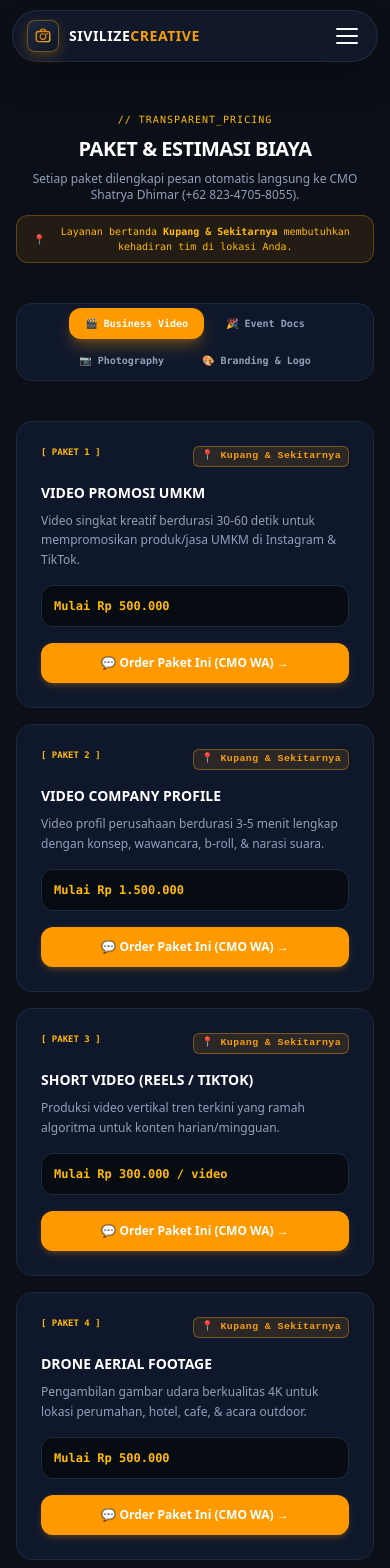
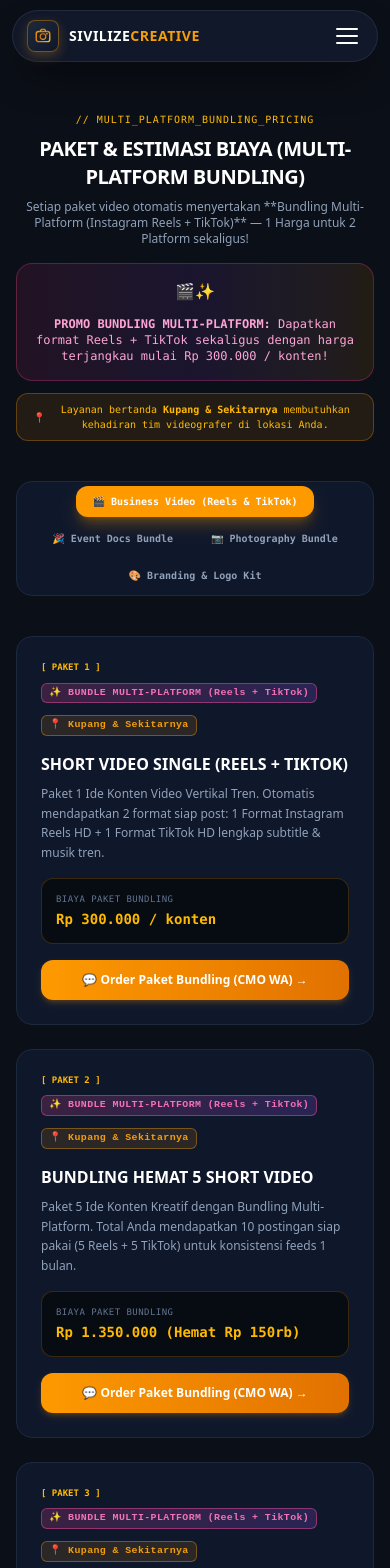
Before and after one commit to muhamadadrian210-debug/sivilize-creative, a Next.js app: page /harga in a window 390 px wide. Shown: the top 1568 px of the page. Built offline with nearby package versions, Linux system fonts and the light colour scheme.

Commit message:
feat: add multi-platform cross-publishing bundling (Instagram Reels + TikTok) across all pricing packages starting at Rp 300.000 / video in Paket & Harga page

```diff
--- a/src/app/harga/page.tsx
+++ b/src/app/harga/page.tsx
@@ -27,6 +27,28 @@ const KupangTag = () => (
   </span>
 );
 
+// Tag Bundling Multi-Platform
+const BundleTag = () => (
+  <span style={{
+    display: "inline-flex",
+    alignItems: "center",
+    gap: "4px",
+    background: "linear-gradient(135deg, rgba(236, 72, 153, 0.2) 0%, rgba(139, 92, 246, 0.2) 100%)",
+    border: "1px solid rgba(236, 72, 153, 0.5)",
+    color: "#f472b6",
+    fontSize: "0.62rem",
+    fontWeight: 800,
+    padding: "2px 7px",
+    borderRadius: "6px",
+    letterSpacing: "0.4px",
+    fontFamily: "monospace",
+    whiteSpace: "nowrap",
+    marginBottom: "8px"
+  }}>
+    ✨ BUNDLE MULTI-PLATFORM (Reels + TikTok)
+  </span>
+);
+
 export default function HargaPage() {
   const [activeCategory, setActiveCategory] = useState<"video" | "event" | "photo" | "branding">("video");
 
@@ -34,118 +56,141 @@ export default function HargaPage() {
 
   const videoPackages = [
     {
-      name: "Video Promosi UMKM",
-      price: "Mulai Rp 500.000",
-      desc: "Video singkat kreatif berdurasi 30-60 detik untuk mempromosikan produk/jasa UMKM di Instagram & TikTok.",
+      name: "Short Video Single (Reels + TikTok)",
+      price: "Rp 300.000 / konten",
+      desc: "Paket 1 Ide Konten Video Vertikal Tren. Otomatis mendapatkan 2 format siap post: 1 Format Instagram Reels HD + 1 Format TikTok HD lengkap subtitle & musik tren.",
       onLocation: true,
-      waMessage: "Halo Mas Shatrya Dhimar (CMO Sivilize Creative),\n\nSaya tertarik untuk berkonsultasi mengenai paket *Video Promosi UMKM (Mulai Rp 500.000)*.\n\nBoleh dibantu koordinasi jadwal shooting & konsep awalnya? Terima kasih."
+      bundle: true,
+      waMessage: "Halo Mas Shatrya Dhimar (CMO Sivilize Creative),\n\nSaya tertarik mengambil paket *Short Video Single (Rp 300.000/konten - Bundling Reels & TikTok)*.\n\nBoleh dibantu alur konsep & pengerjaannya? Terima kasih."
     },
     {
-      name: "Video Company Profile",
-      price: "Mulai Rp 1.500.000",
-      desc: "Video profil perusahaan berdurasi 3-5 menit lengkap dengan konsep, wawancara, b-roll, & narasi suara.",
+      name: "Bundling Hemat 5 Short Video",
+      price: "Rp 1.350.000 (Hemat Rp 150rb)",
+      desc: "Paket 5 Ide Konten Kreatif dengan Bundling Multi-Platform. Total Anda mendapatkan 10 postingan siap pakai (5 Reels + 5 TikTok) untuk konsistensi feeds 1 bulan.",
       onLocation: true,
-      waMessage: "Halo Mas Shatrya Dhimar (CMO Sivilize Creative),\n\nSaya bermaksud berkonsultasi mengenai pembuatan *Video Company Profile (Mulai Rp 1.500.000)* untuk perusahaan/instansi kami.\n\nBoleh dibantu jadwal rapat brief & penawarannya? Terima kasih."
+      bundle: true,
+      waMessage: "Halo Mas Shatrya Dhimar (CMO Sivilize Creative),\n\nSaya mau order paket *Bundling Hemat 5 Short Video (Rp 1.350.000 - Total 10 Posting Reels & TikTok)*.\n\nBoleh dibantu koordinasi jadwal shooting & ide videonya? Terima kasih."
     },
     {
-      name: "Short Video (Reels / TikTok)",
-      price: "Mulai Rp 300.000 / video",
-      desc: "Produksi video vertikal tren terkini yang ramah algoritma untuk konten harian/mingguan.",
+      name: "Bundling Bulanan (12 Video Multi-Platform)",
+      price: "Rp 2.900.000 / bulan",
+      desc: "Paket Konten Rutin Bulanan (3 Konten/minggu). 12 Konsep Video Kreatif di-bundle untuk Instagram Reels + TikTok (Total 24 postingan), gratis Scriptwriting, Voiceover, & Hashtag Research.",
       onLocation: true,
-      waMessage: "Halo Mas Shatrya Dhimar (CMO Sivilize Creative),\n\nSaya tertarik mengambil paket *Short Video Reels / TikTok (Mulai Rp 300.000/video)* untuk media sosial bisnis saya.\n\nBoleh dibantu informasi alur pengerjaannya? Terima kasih."
+      bundle: true,
+      waMessage: "Halo Mas Shatrya Dhimar (CMO Sivilize Creative),\n\nSaya tertarik mengambil paket *Bundling Bulanan 12 Video (Rp 2.900.000/bulan - 24 Post Reels & TikTok)*.\n\nBoleh dibantu jadwal meeting brief-nya? Terima kasih."
+    },
+    {
+      name: "Video Promosi UMKM Bundling",
+      price: "Mulai Rp 500.000",
+      desc: "Video promosi produk 30-60 detik High-Quality. Dilengkapi Bundling 3 Platform sekaligus (Instagram Reels, TikTok, & YouTube Shorts) untuk jangkauan maksimal.",
+      onLocation: true,
+      bundle: true,
+      waMessage: "Halo Mas Shatrya Dhimar (CMO Sivilize Creative),\n\nSaya tertarik berkonsultasi paket *Video Promosi UMKM Bundling (Mulai Rp 500.000)*.\n\nBoleh dibantu konsep videonya? Terima kasih."
+    },
+    {
+      name: "Video Company Profile + Teaser Bundle",
+      price: "Mulai Rp 1.500.000",
+      desc: "Video profil perusahaan 3-5 menit (4K) + Bundling Bonus 3 Cut Teaser Vertikal (Format Reels & TikTok) untuk promosi cepat di media sosial.",
+      onLocation: true,
+      bundle: true,
+      waMessage: "Halo Mas Shatrya Dhimar (CMO Sivilize Creative),\n\nSaya bermaksud berkonsultasi mengenai *Video Company Profile + Bonus Teaser Bundle (Mulai Rp 1.500.000)* untuk perusahaan/instansi kami.\n\nBoleh dibantu penawarannya? Terima kasih."
     },
     {
       name: "Drone Aerial Footage",
       price: "Mulai Rp 500.000",
-      desc: "Pengambilan gambar udara berkualitas 4K untuk lokasi perumahan, hotel, cafe, & acara outdoor.",
+      desc: "Pengambilan gambar udara 4K untuk lokasi perumahan, hotel, cafe, & acara outdoor. Termasuk potongan video vertikal Reels/TikTok.",
       onLocation: true,
-      waMessage: "Halo Mas Shatrya Dhimar (CMO Sivilize Creative),\n\nSaya membutuhkan layanan *Drone Aerial Footage (Mulai Rp 500.000)* untuk pengambilan gambar udara di lokasi kami.\n\nBoleh dibantu ketersediaan tim videografernya? Terima kasih."
+      bundle: true,
+      waMessage: "Halo Mas Shatrya Dhimar (CMO Sivilize Creative),\n\nSaya membutuhkan *Drone Aerial Footage (Mulai Rp 500.000)*.\n\nBoleh dibantu ketersediaan tim videografernya? Terima kasih."
     }
   ];
 
   const eventPackages = [
     {
-      name: "Wedding Highlight",
+      name: "Wedding Highlight + Teaser Bundle",
       price: "Mulai Rp 2.500.000",
-      desc: "Video teaser & highlight pernikahan sinematik berdurasi 3-5 menit dengan color grading romantis.",
+      desc: "Video highlight pernikahan sinematik 3-5 menit (Horizontal 4K) + Bundling 2 Video Teaser Vertikal siap upload ke Instagram Reels & TikTok.",
       onLocation: true,
-      waMessage: "Halo Mas Shatrya Dhimar (CMO Sivilize Creative),\n\nSaya tertarik berkonsultasi untuk paket *Wedding Highlight Video (Mulai Rp 2.500.000)*.\n\nBoleh dibantu cek ketersediaan tanggal acara kami? Terima kasih."
+      bundle: true,
+      waMessage: "Halo Mas Shatrya Dhimar (CMO Sivilize Creative),\n\nSaya tertarik berkonsultasi untuk paket *Wedding Highlight + Teaser Bundle (Mulai Rp 2.500.000)*.\n\nBoleh dibantu cek ketersediaan tanggal acara kami? Terima kasih."
     },
     {
-      name: "Wedding Full Day",
+      name: "Wedding Full Day All-In-One",
       price: "Mulai Rp 5.000.000",
-      desc: "Dokumentasi penuh akad & resepsi seharian, video highlight, serta album foto fisik eksklusif.",
+      desc: "Dokumentasi penuh akad & resepsi seharian, album foto fisik eksklusif, plus Bundling Paket Teaser Sinematik Reels & TikTok.",
       onLocation: true,
-      waMessage: "Halo Mas Shatrya Dhimar (CMO Sivilize Creative),\n\nSaya bermaksud mengambil paket *Wedding Full Day Documentation (Mulai Rp 5.000.000)*.\n\nBoleh dibantu koordinasi tim dokumentasi & jadwal pertemuannya? Terima kasih."
+      bundle: true,
+      waMessage: "Halo Mas Shatrya Dhimar (CMO Sivilize Creative),\n\nSaya bermaksud mengambil paket *Wedding Full Day All-In-One (Mulai Rp 5.000.000)*.\n\nBoleh dibantu koordinasi tim dokumentasi? Terima kasih."
     },
     {
-      name: "Dokumentasi Seminar & Event",
+      name: "Seminar & Corporate Event Bundle",
       price: "Mulai Rp 1.500.000",
-      desc: "Liputan foto & video acara seminar, workshop, launching produk, atau konferensi bisnis.",
+      desc: "Liputan foto & video acara seminar/launching produk + Bundling 3 Video Highlight Vertikal (Reels/TikTok/Shorts) untuk recap instan.",
       onLocation: true,
-      waMessage: "Halo Mas Shatrya Dhimar (CMO Sivilize Creative),\n\nSaya butuh layanan *Dokumentasi Seminar & Corporate Event (Mulai Rp 1.500.000)* untuk acara instansi kami.\n\nBoleh dibantu pengiriman draf penawarannya? Terima kasih."
+      bundle: true,
+      waMessage: "Halo Mas Shatrya Dhimar (CMO Sivilize Creative),\n\nSaya butuh layanan *Dokumentasi Event Corporate Bundle (Mulai Rp 1.500.000)*.\n\nBoleh dibantu pengiriman draf penawarannya? Terima kasih."
     },
     {
-      name: "Dokumentasi Wisuda",
+      name: "Dokumentasi Wisuda & Reunion",
       price: "Mulai Rp 1.000.000",
-      desc: "Sesi foto personal, kelompok, & video kenangan momen kelulusan di kampus/sekolah.",
+      desc: "Sesi foto personal/kelompok + Bundling Video Kenangan Sinematik durasi 1 menit untuk Reels & TikTok.",
       onLocation: true,
-      waMessage: "Halo Mas Shatrya Dhimar (CMO Sivilize Creative),\n\nSaya tertarik mengambil paket *Dokumentasi Wisuda (Mulai Rp 1.000.000)*.\n\nBoleh dibantu koordinasi jadwal foto kelulusan kami? Terima kasih."
-    },
-    {
-      name: "Birthday & Party",
-      price: "Mulai Rp 800.000",
-      desc: "Dokumentasi foto & video acara ulang tahun, gathering keluarga, atau anniversary.",
-      onLocation: true,
-      waMessage: "Halo Mas Shatrya Dhimar (CMO Sivilize Creative),\n\nSaya mau tanya paket *Dokumentasi Birthday & Gathering (Mulai Rp 800.000)*.\n\nBoleh dibantu detail liputannya? Terima kasih."
+      bundle: true,
+      waMessage: "Halo Mas Shatrya Dhimar (CMO Sivilize Creative),\n\nSaya tertarik mengambil paket *Dokumentasi Wisuda & Reunion (Mulai Rp 1.000.000)*.\n\nBoleh dibantu jadwal kelulusan kami? Terima kasih."
     }
   ];
 
   const photoPackages = [
     {
-      name: "Foto Produk Studio",
+      name: "Foto Produk Studio + Video Reels Showcase",
       price: "Mulai Rp 150.000 / produk",
-      desc: "Pemotretan produk berlatar studio bersih (white/black/custom background) untuk e-commerce.",
+      desc: "Pemotretan produk studio berlatar bersih (white/black/custom) + Bundling 1 Video Showcase 360° Produk untuk Reels & TikTok.",
       onLocation: true,
-      waMessage: "Halo Mas Shatrya Dhimar (CMO Sivilize Creative),\n\nSaya ingin memesan sesi *Foto Produk Studio (Mulai Rp 150.000/produk)* untuk katalog toko online saya.\n\nBoleh dibantu koordinasi pengiriman produknya? Terima kasih."
+      bundle: true,
+      waMessage: "Halo Mas Shatrya Dhimar (CMO Sivilize Creative),\n\nSaya ingin memesan sesi *Foto Produk Studio + Video Reels Showcase (Mulai Rp 150.000/produk)*.\n\nBoleh dibantu koordinasi pengiriman produknya? Terima kasih."
     },
     {
-      name: "Foto Menu Makanan",
+      name: "Foto Menu Kuliner + Reel Foodie Bundle",
       price: "Mulai Rp 250.000 / sesi",
-      desc: "Food photography profesional dengan aksesoris pendukung untuk menu restoran & GoFood/GrabFood.",
+      desc: "Food photography profesional untuk resto/cafe + Bundling 1 Video Teaser Makanan menggugah selera untuk Reels & TikTok.",
       onLocation: true,
-      waMessage: "Halo Mas Shatrya Dhimar (CMO Sivilize Creative),\n\nSaya butuh sesi pemotretan *Foto Menu Makanan Restoran/Cafe (Mulai Rp 250.000/sesi)*.\n\nBoleh dibantu jadwal tim fotografer datang ke tempat kami? Terima kasih."
+      bundle: true,
+      waMessage: "Halo Mas Shatrya Dhimar (CMO Sivilize Creative),\n\nSaya membutuhkan sesi *Foto Menu Kuliner + Reel Foodie Bundle (Mulai Rp 250.000/sesi)*.\n\nBoleh dibantu jadwal tim fotografernya? Terima kasih."
     },
     {
-      name: "Foto Company & Direksi",
+      name: "Foto Company & Direksi Bundle",
       price: "Mulai Rp 500.000 / sesi",
-      desc: "Sesi foto profil direksi & fasilitas kantor untuk kebutuhan website & annual report.",
+      desc: "Sesi foto profil direksi & fasilitas kantor + Bundling Video Short Intro Direksi untuk kebutuhan website & medsos.",
       onLocation: true,
-      waMessage: "Halo Mas Shatrya Dhimar (CMO Sivilize Creative),\n\nSaya bermaksud mengajukan sesi pemotretan *Foto Company Profile & Direksi (Mulai Rp 500.000/sesi)*.\n\nBoleh dibantu jadwal & persiapan sesi perusahaannya? Terima kasih."
+      bundle: true,
+      waMessage: "Halo Mas Shatrya Dhimar (CMO Sivilize Creative),\n\nSaya bermaksud mengajukan *Foto Company & Direksi Bundle (Mulai Rp 500.000/sesi)*.\n\nBoleh dibantu persiapan sesinya? Terima kasih."
     }
   ];
 
   const brandingPackages = [
     {
-      name: "Desain Logo Vektor",
+      name: "Desain Logo Vektor + Social Media Kit",
       price: "Mulai Rp 350.000",
-      desc: "Perancangan logo profesional 3 opsi konsep lengkap dengan master file vektor (AI, EPS, PNG).",
+      desc: "Desain logo profesional 3 opsi konsep + master file (AI, EPS, PNG) + Bundling Template Profile Picture & Reels Cover Kit.",
       onLocation: false,
-      waMessage: "Halo Mas Shatrya Dhimar (CMO Sivilize Creative),\n\nSaya tertarik membuat *Desain Logo Vektor Profesional (Mulai Rp 350.000)* untuk brand baru saya.\n\nBoleh dibantu form brief konsep logonya? Terima kasih."
+      bundle: true,
+      waMessage: "Halo Mas Shatrya Dhimar (CMO Sivilize Creative),\n\nSaya tertarik membuat *Desain Logo Vektor + Social Media Kit (Mulai Rp 350.000)*.\n\nBoleh dibantu form brief konsep logonya? Terima kasih."
     },
     {
-      name: "Brand Identity Guidelines",
+      name: "Brand Identity Guidelines Full Package",
       price: "Mulai Rp 1.000.000",
-      desc: "Buku panduan identitas brand meliputi logo, palette warna, tipografi, & aturan penggunaan.",
+      desc: "Buku panduan identitas brand komprehensif (Logo, Color Palette, Typography) + Bundling 5 Template Feeds, Reels, & TikTok Cover.",
       onLocation: false,
-      waMessage: "Halo Mas Shatrya Dhimar (CMO Sivilize Creative),\n\nSaya bermaksud membuat *Brand Identity Guidelines (Mulai Rp 1.000.000)* untuk merapikan visual bisnis kami.\n\nBoleh dibantu alur konsultasinya? Terima kasih."
+      bundle: true,
+      waMessage: "Halo Mas Shatrya Dhimar (CMO Sivilize Creative),\n\nSaya bermaksud membuat *Brand Identity Guidelines Full Package (Mulai Rp 1.000.000)*.\n\nBoleh dibantu alur konsultasinya? Terima kasih."
     },
     {
-      name: "Desain Poster & Banner",
+      name: "Desain Poster, Banner & Feed Bundle",
       price: "Mulai Rp 100.000 / desain",
-      desc: "Desain materi promosi cetak/digital untuk kebutuhan pameran, event, & iklan.",
+      desc: "Desain materi promosi cetak/digital + Bundling format cerita Story / Reels Cover siap pakai.",
       onLocation: false,
-      waMessage: "Halo Mas Shatrya Dhimar (CMO Sivilize Creative),\n\nSaya ingin memesan *Desain Poster / Banner Promosi (Mulai Rp 100.000/desain)*.\n\nBoleh dibantu pengerjaannya? Terima kasih."
+      bundle: true,
+      waMessage: "Halo Mas Shatrya Dhimar (CMO Sivilize Creative),\n\nSaya ingin memesan *Desain Poster, Banner & Feed Bundle (Mulai Rp 100.000/desain)*.\n\nBoleh dibantu pengerjaannya? Terima kasih."
     }
   ];
 
@@ -165,16 +210,23 @@ export default function HargaPage() {
       <main className="flex-1 pt-28 pb-14">
         <div className="max-w-7xl mx-auto px-4 sm:px-6 lg:px-8">
 
-          <div className="text-center max-w-2xl mx-auto mb-10">
-            <span className="text-amber-400 text-[10px] font-mono tracking-widest uppercase block mb-2">// TRANSPARENT_PRICING</span>
-            <h1 className="text-xl sm:text-3xl font-extrabold text-white tracking-tight uppercase">Paket &amp; Estimasi Biaya</h1>
+          <div className="text-center max-w-3xl mx-auto mb-10">
+            <span className="text-amber-400 text-[10px] font-mono tracking-widest uppercase block mb-2">// MULTI_PLATFORM_BUNDLING_PRICING</span>
+            <h1 className="text-xl sm:text-3xl font-extrabold text-white tracking-tight uppercase">Paket &amp; Estimasi Biaya (Multi-Platform Bundling)</h1>
             <p className="text-slate-400 text-xs mt-2">
-              Setiap paket dilengkapi pesan otomatis langsung ke CMO Shatrya Dhimar (+62 823-4705-8055).
+              Setiap paket video otomatis menyertakan **Bundling Multi-Platform (Instagram Reels + TikTok)** — 1 Harga untuk 2 Platform sekaligus!
             </p>
+
+            {/* Highlights Bundling Promo Banner */}
+            <div className="mt-4 p-4 rounded-2xl bg-gradient-to-r from-pink-500/10 via-purple-500/10 to-amber-500/10 border border-pink-500/30 text-pink-300 text-xs font-mono flex flex-col sm:flex-row items-center justify-center gap-3">
+              <span className="text-base">🎬✨</span>
+              <span><strong>PROMO BUNDLING MULTI-PLATFORM:</strong> Dapatkan format Reels + TikTok sekaligus dengan harga terjangkau mulai Rp 300.000 / konten!</span>
+            </div>
+
             {/* Keterangan tag area */}
             <div className="mt-3 inline-flex items-center gap-2 px-4 py-2 rounded-xl bg-amber-500/10 border border-amber-500/30 text-amber-400 text-[10px] font-mono">
               <span>📍</span>
-              <span>Layanan bertanda <strong>Kupang &amp; Sekitarnya</strong> membutuhkan kehadiran tim di lokasi Anda.</span>
+              <span>Layanan bertanda <strong>Kupang &amp; Sekitarnya</strong> membutuhkan kehadiran tim videografer di lokasi Anda.</span>
             </div>
           </div>
 
@@ -185,43 +237,47 @@ export default function HargaPage() {
                 onClick={() => setActiveCategory("video")}
                 className={`px-4 py-2 rounded-xl font-mono text-[10px] font-bold transition-all ${activeCategory === "video" ? "bg-amber-500 text-white shadow-lg shadow-amber-500/30" : "text-slate-400 hover:text-white"}`}
               >
-                🎬 Business Video
+                🎬 Business Video (Reels &amp; TikTok)
               </button>
               <button
                 onClick={() => setActiveCategory("event")}
                 className={`px-4 py-2 rounded-xl font-mono text-[10px] font-bold transition-all ${activeCategory === "event" ? "bg-amber-500 text-white shadow-lg shadow-amber-500/30" : "text-slate-400 hover:text-white"}`}
               >
-                🎉 Event Docs
+                🎉 Event Docs Bundle
               </button>
               <button
                 onClick={() => setActiveCategory("photo")}
                 className={`px-4 py-2 rounded-xl font-mono text-[10px] font-bold transition-all ${activeCategory === "photo" ? "bg-amber-500 text-white shadow-lg shadow-amber-500/30" : "text-slate-400 hover:text-white"}`}
               >
-                📷 Photography
+                📷 Photography Bundle
               </button>
               <button
                 onClick={() => setActiveCategory("branding")}
                 className={`px-4 py-2 rounded-xl font-mono text-[10px] font-bold transition-all ${activeCategory === "branding" ? "bg-amber-500 text-white shadow-lg shadow-amber-500/30" : "text-slate-400 hover:text-white"}`}
               >
-                🎨 Branding & Logo
+                🎨 Branding &amp; Logo Kit
               </button>
             </div>
           </div>
 
           {/* PACKAGES GRID */}
-          <div className="grid grid-cols-1 sm:grid-cols-2 lg:grid-cols-4 gap-4 mb-10">
+          <div className="grid grid-cols-1 sm:grid-cols-2 lg:grid-cols-3 gap-6 mb-10">
             {getCurrentPackages().map((pkg, idx) => (
-              <div key={idx} className="p-6 rounded-2xl bg-slate-900 border border-slate-800 hover:border-amber-500/40 transition-all flex flex-col justify-between">
+              <div key={idx} className="p-6 rounded-2xl bg-slate-900 border border-slate-800 hover:border-amber-500/50 transition-all flex flex-col justify-between relative group">
                 <div>
                   <div className="flex items-start justify-between mb-2 gap-2 flex-wrap">
                     <span className="text-amber-400 font-mono text-[9px] font-bold">[ PAKET {idx + 1} ]</span>
-                    {pkg.onLocation && <KupangTag />}
+                    <div className="flex flex-wrap gap-1">
+                      {pkg.bundle && <BundleTag />}
+                      {pkg.onLocation && <KupangTag />}
+                    </div>
                   </div>
-                  <h3 className="text-sm font-bold text-white uppercase mb-2">{pkg.name}</h3>
+                  <h3 className="text-base font-extrabold text-white uppercase mb-2 group-hover:text-amber-400 transition-colors">{pkg.name}</h3>
                   <p className="text-slate-400 text-xs leading-relaxed mb-4">{pkg.desc}</p>
 
-                  <div className="p-3 rounded-xl bg-[#070b12] border border-slate-800 mb-4 font-mono">
-                    <strong className="text-amber-400 text-xs block">{pkg.price}</strong>
+                  <div className="p-3.5 rounded-xl bg-[#070b12] border border-amber-500/20 mb-4 font-mono">
+                    <span className="text-slate-500 text-[9px] uppercase tracking-wider block mb-0.5">Biaya Paket Bundling</span>
+                    <strong className="text-amber-400 text-sm block font-extrabold">{pkg.price}</strong>
                   </div>
                 </div>
 
@@ -229,9 +285,9 @@ export default function HargaPage() {
                   href={`https://wa.me/${cmoWaNumber}?text=${encodeURIComponent(pkg.waMessage)}`}
                   target="_blank"
                   rel="noopener noreferrer"
-                  className="block text-center py-3 rounded-xl bg-amber-500 hover:bg-amber-400 text-white font-bold text-xs transition-all shadow-md shadow-amber-500/20"
+                  className="block text-center py-3 rounded-xl bg-gradient-to-r from-amber-500 to-amber-600 hover:from-amber-400 hover:to-amber-500 text-white font-extrabold text-xs transition-all shadow-md shadow-amber-500/20"
                 >
-                  💬 Order Paket Ini (CMO WA) &rarr;
+                  💬 Order Paket Bundling (CMO WA) &rarr;
                 </a>
               </div>
             ))}
@@ -239,8 +295,8 @@ export default function HargaPage() {
 
           {/* Disclaimer area layanan */}
           <div className="p-5 rounded-2xl bg-slate-900/60 border border-slate-800 text-center">
-            <p className="text-slate-500 text-[10px] leading-relaxed font-mono">
-              <span className="text-amber-400 font-bold">📍 Catatan:</span> Layanan produksi video, fotografi, dan dokumentasi event hanya tersedia di wilayah <strong className="text-slate-300">Kota Kupang &amp; sekitarnya</strong>. Untuk desain grafis &amp; branding, kami melayani seluruh Indonesia secara remote.
+            <p className="text-slate-400 text-[11px] leading-relaxed font-mono">
+              <span className="text-amber-400 font-bold">📍 Catatan Bundling:</span> Setiap paket video otomatis mendapatkan <strong className="text-pink-400">2 Format Video Siap Upload (Instagram Reels + TikTok)</strong>. Pengambilan gambar shooting bertanda Kupang &amp; Sekitarnya dilakukan langsung di lokasi mitra.
             </p>
           </div>
 
```
